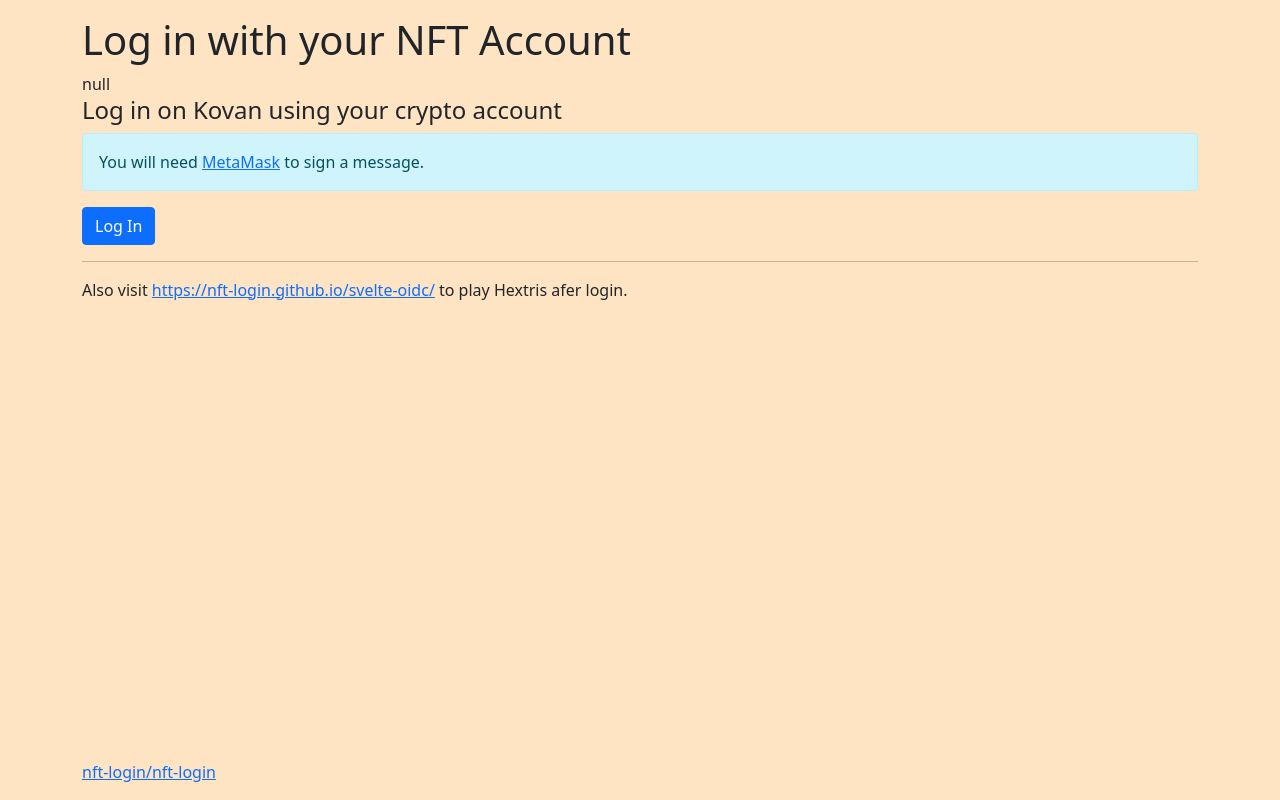
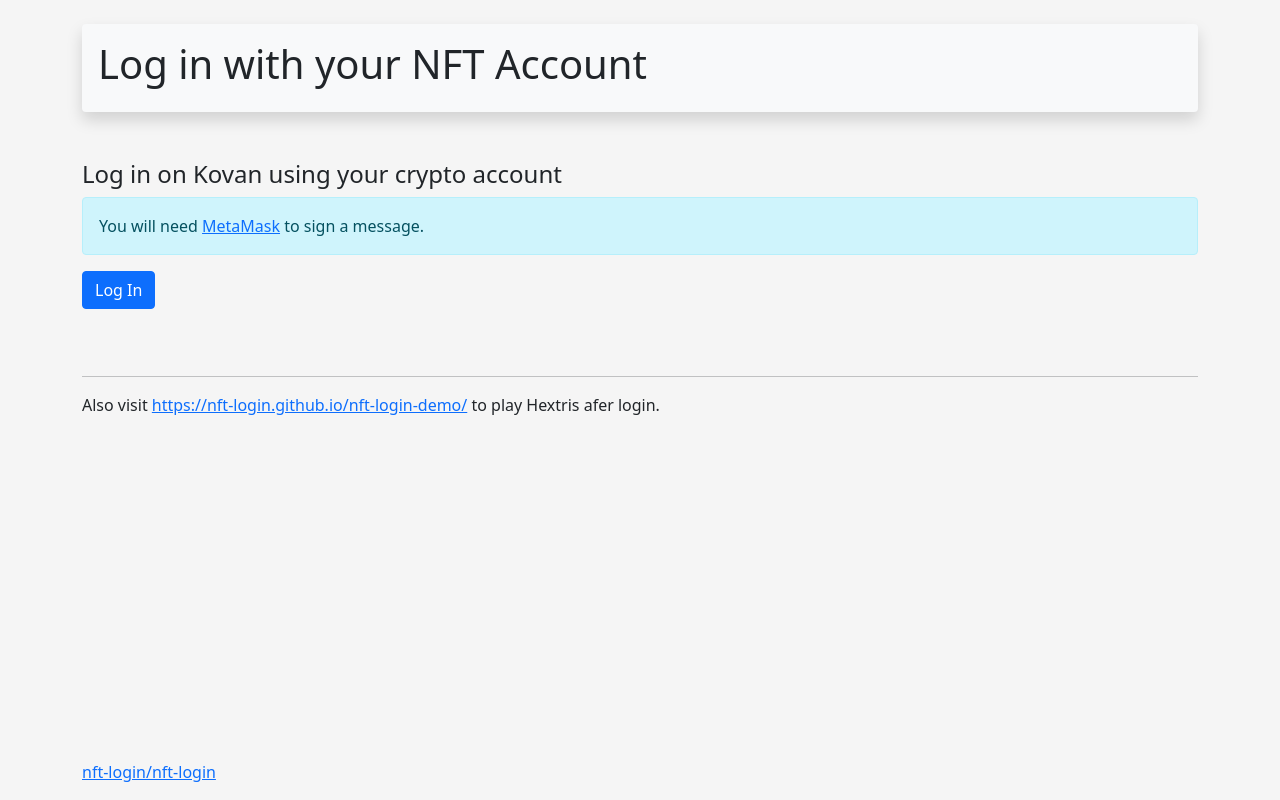
Before and after one commit to nft-login/nft-login, a plain HTML site: page static/index.html in a window 1280 px wide. Drawn offline with nearby package versions, Linux system fonts and the light colour scheme.

Commit message:
:lipstick: updated style

```diff
--- a/static/index.css
+++ b/static/index.css
@@ -5,12 +5,11 @@ html {
 
 body {
     margin-bottom: 70px;
-    background-color: bisque;
+    background-color: whitesmoke;
 }
 
-.code {
-    font-family: monospace;
-    word-wrap: break-word;
+#login-main {
+    min-height: 200px;
 }
 
 footer {
--- a/static/index.html
+++ b/static/index.html
@@ -14,11 +14,11 @@
 
 <body>
     <main role="main" class="container">
-        <div class="jumbotron mt-3">
+        <div class="jumbotron mt-4 p-3 mb-5 bg-light rounded shadow">
             <h1>Log in with your NFT Account</h1>
             <span id="nft-description"></span>
         </div>
-        <div>
+        <div id="login-main">
             <h4 id="chain-description">Log in using your crypto account</h4>
                 <div class="alert alert-info" id="metamask_warning" hidden>You will need
                     <a href="https://metamask.io/">MetaMask</a> to sign a message.
@@ -30,7 +30,7 @@
         </div>
         <hr>
         <div>
-            Also visit <a href="https://nft-login.github.io/svelte-oidc/">https://nft-login.github.io/svelte-oidc/</a> to play Hextris afer login.
+            Also visit <a href="https://nft-login.github.io/nft-login-demo/">https://nft-login.github.io/nft-login-demo/</a> to play Hextris afer login.
         </div>
     </main>
 
--- a/static/index.js
+++ b/static/index.js
@@ -39,7 +39,7 @@ function chainDescription(chain) {
 }
 
 function nftDescription(nft) {
-  return "" + nft + "";
+  return nft ? "contract: " + nft + "" : "";
 }
 
 var sign_message_button = document.getElementById("sign_message_button");
@@ -56,5 +56,4 @@ console.log(nonce);
 
 document.getElementById("chain-description").innerHTML =
   chainDescription(chain);
-document.getElementById("nft-description").innerHTML =
-  nftDescription(nft);
+document.getElementById("nft-description").innerHTML = nftDescription(nft);
```
